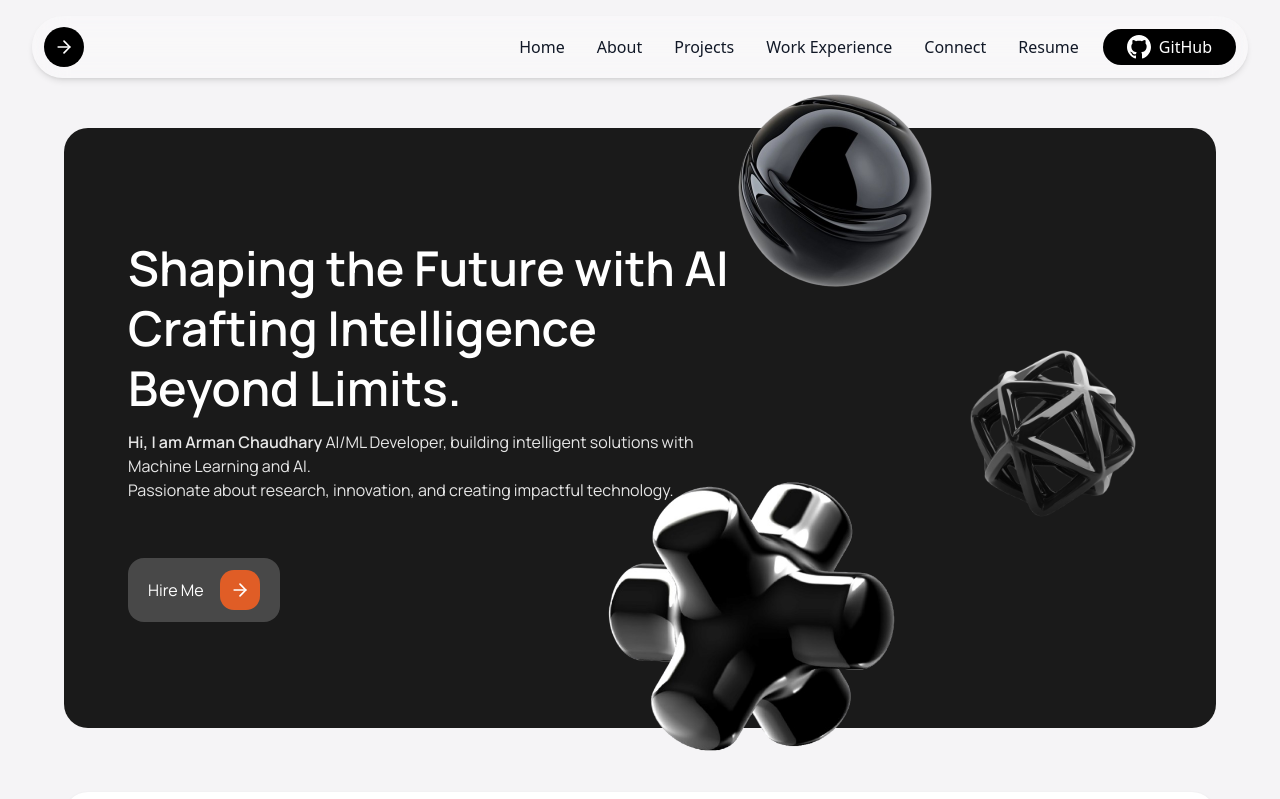
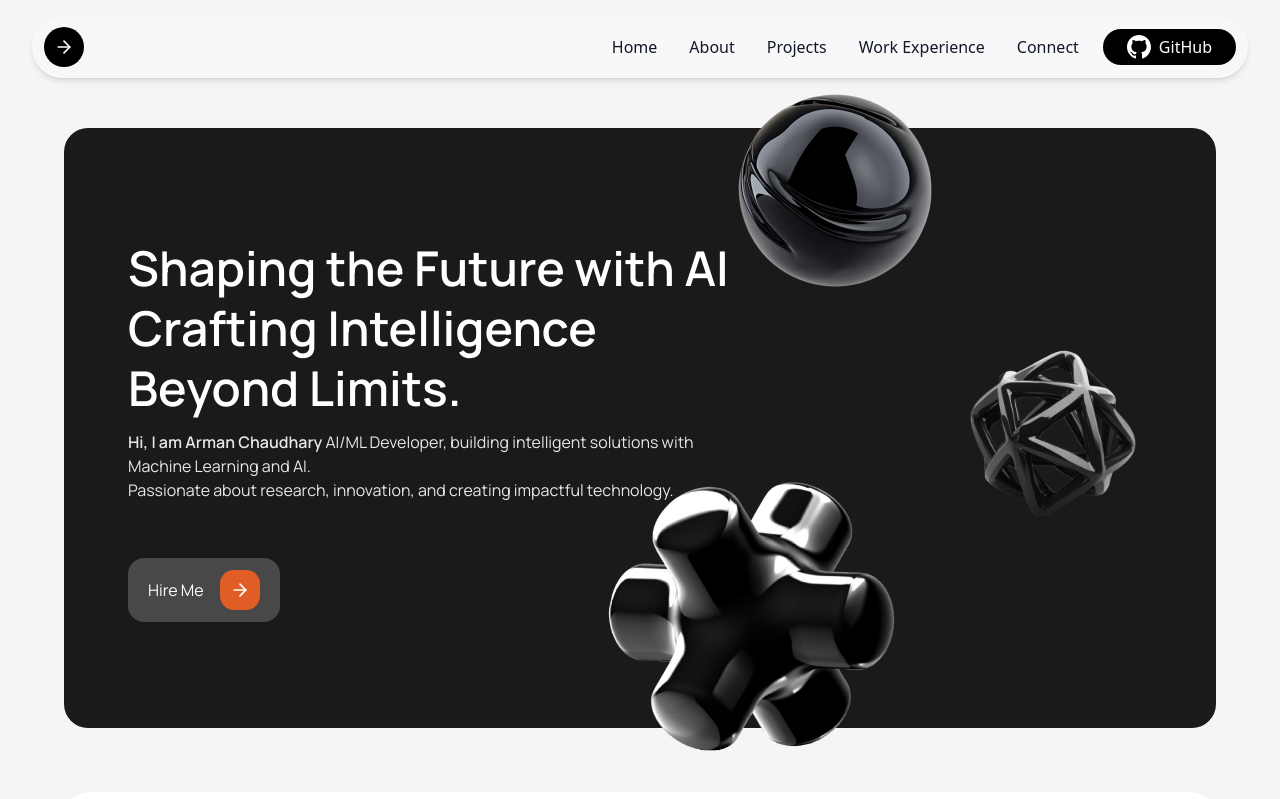
Before and after one commit to Arman176001/Portfolio3.0, a Next.js app: page / in a window 1280 px wide. Shown: the top 799 px of the page. Built offline with nearby package versions, Linux system fonts and the light colour scheme; a web font is replaced by a local one.

Commit message:
removed-resume

```diff
--- a/components/navbar.tsx
+++ b/components/navbar.tsx
@@ -34,14 +34,12 @@ export function Navbar() {
       | "home"
       | "about"
       | "projects"
-      | "resume"
       | "contact"]: HTMLElement | null;
   };
   const sectionRefs = useRef<SectionRefs>({
     home: null,
     about: null,
     projects: null,
-    resume: null,
     contact: null,
   });
 
@@ -179,12 +177,6 @@ export function Navbar() {
                   )}
                 </Link>
               ))}
-              <Link
-                href="https://drive.google.com/file/d/1W-XRWdnnYX8TKEV5iP1Tsi9xHlC2KmYG/view?usp=sharing"
-                className="relative font-medium text-sm lg:text-base px-2 py-1 hover:bg-black/10 rounded-md transition-colors duration-200"
-              >
-                Resume
-              </Link>
             </motion.nav>
 
             {/* CTA Button - Desktop */}
```
